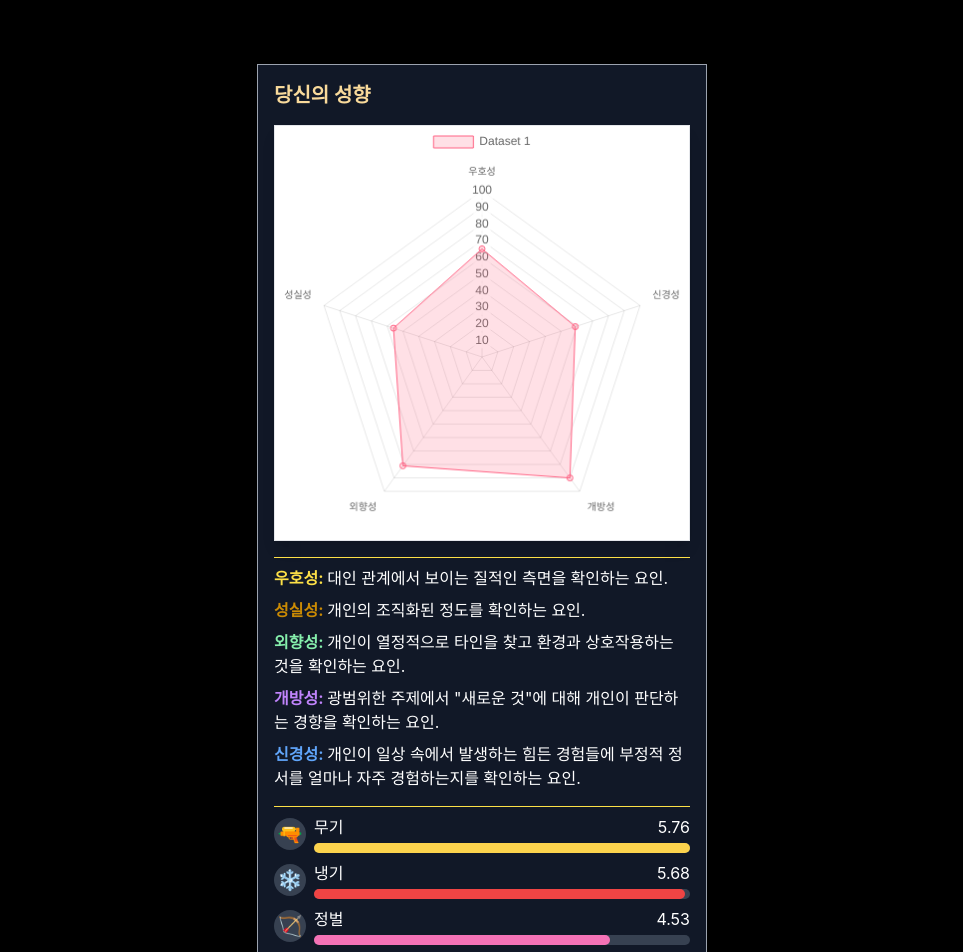
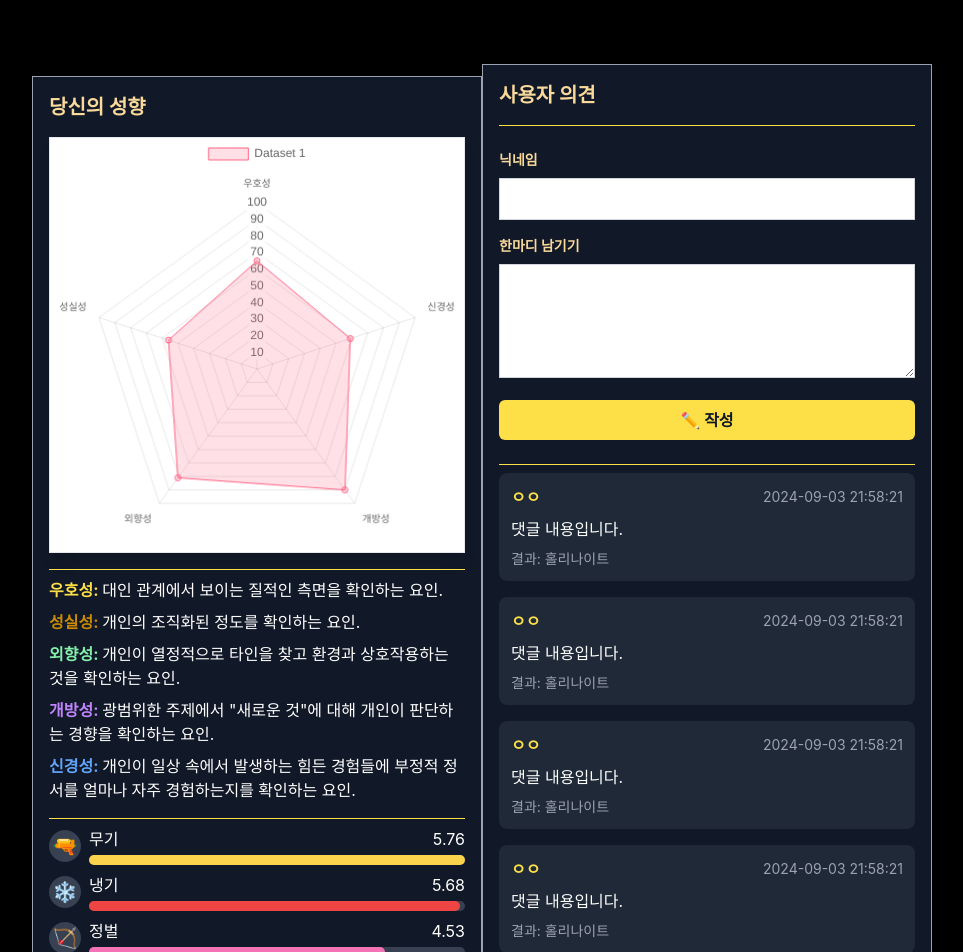
Before and after one commit to yoyoyoun18/la-front-end, a React (Create React App) app: page /result in a window 1280 px wide. Shown: the top 952 px of the page, without its empty margins (158-1121 px from the left). Built offline with nearby package versions, Linux system fonts and the light colour scheme.

Commit message:
feat: 댓글창 구현

```diff
--- a/src/pages/Results.tsx
+++ b/src/pages/Results.tsx
@@ -21,12 +21,86 @@ function Results() {
     { name: "보조", value: 4.16, color: "bg-pink-300", icon: "🛡️" },
   ];
 
+  const commentData = [
+    {
+      name: "ㅇㅇ",
+      result: "홀리나이트",
+      createdAt: "2024-09-03 21:58:21",
+      content: "댓글 내용입니다.",
+    },
+    {
+      name: "ㅇㅇ",
+      result: "홀리나이트",
+      createdAt: "2024-09-03 21:58:21",
+      content: "댓글 내용입니다.",
+    },
+    {
+      name: "ㅇㅇ",
+      result: "홀리나이트",
+      createdAt: "2024-09-03 21:58:21",
+      content: "댓글 내용입니다.",
+    },
+    {
+      name: "ㅇㅇ",
+      result: "홀리나이트",
+      createdAt: "2024-09-03 21:58:21",
+      content: "댓글 내용입니다.",
+    },
+    {
+      name: "ㅇㅇ",
+      result: "홀리나이트",
+      createdAt: "2024-09-03 21:58:21",
+      content: "댓글 내용입니다.",
+    },
+    {
+      name: "ㅇㅇ",
+      result: "홀리나이트",
+      createdAt: "2024-09-03 21:58:21",
+      content: "댓글 내용입니다.",
+    },
+    {
+      name: "ㅇㅇ",
+      result: "홀리나이트",
+      createdAt: "2024-09-03 21:58:21",
+      content: "댓글 내용입니다.",
+    },
+    {
+      name: "ㅇㅇ",
+      result: "홀리나이트",
+      createdAt: "2024-09-03 21:58:21",
+      content: "댓글 내용입니다.",
+    },
+    {
+      name: "ㅇㅇ",
+      result: "홀리나이트",
+      createdAt: "2024-09-03 21:58:21",
+      content: "댓글 내용입니다.",
+    },
+  ];
+
   const navigate = useNavigate();
 
   const maxValue = Math.max(...data.map((item) => item.value));
 
+  const [currentPage, setCurrentPage] = useState(1);
+  const commentsPerPage = 5;
+
+  // 페이지네이션을 위한 댓글 데이터 계산
+  const indexOfLastComment = currentPage * commentsPerPage;
+  const indexOfFirstComment = indexOfLastComment - commentsPerPage;
+  const currentComments = commentData.slice(
+    indexOfFirstComment,
+    indexOfLastComment
+  );
+
+  // 총 페이지 수 계산
+  const totalPages = Math.ceil(commentData.length / commentsPerPage);
+
+  // 페이지 변경 함수
+  const paginate = (pageNumber: number) => setCurrentPage(pageNumber);
+
   return (
-    <div className="h-auto w-full bg-black flex justify-center items-center flex-col p-16">
+    <div className="h-auto w-full bg-black flex justify-center items-center flex-row p-16">
       <div className="w-[450px] bg-gray-900 p-4 border border-gray-400">
         <RadarChart />
         <div className="text-white border-t border-yellow-300 mt-4 pt-2 pb-2">
@@ -106,8 +180,96 @@ function Results() {
           </div>
         </div>
       </div>
-      <div className="w-96 h-11 bg-gray-400 flex justify-center items-center">
-        AD
+      <div className="w-[450px] h-[1247px] bg-gray-900 p-4 border border-gray-400">
+        <h2 className="text-xl font-bold mb-4 text-start text-[#F9DA9B]">
+          사용자 의견
+        </h2>
+        <div className=" border-t border-yellow-300 mt-4 pt-2 pb-2">
+          <form
+            // onSubmit={handleSubmit}
+            className="max-w-md mx-auto mt-4 bg-none"
+          >
+            <div className="mb-4">
+              <label
+                htmlFor="nickname"
+                className="block text-sm font-bold text-[#F9DA9B] mb-2"
+              >
+                닉네임
+              </label>
+              <input
+                type="text"
+                id="nickname"
+                name="nickname"
+                // value={formData.nickname}
+                // onChange={handleChange}
+                className="w-full px-3 py-2 border border-gray-300 focus:outline-none focus:ring-2 focus:ring-blue-500"
+                required
+              />
+            </div>
+            <div className="mb-4">
+              <label
+                htmlFor="comment"
+                className="block text-sm font-bold text-[#F9DA9B] mb-2"
+              >
+                한마디 남기기
+              </label>
+              <textarea
+                id="comment"
+                name="comment"
+                // value={formData.comment}
+                // onChange={handleChange}
+                rows={4}
+                className="w-full px-3 py-2 border border-gray-300 focus:outline-none focus:ring-2 focus:ring-blue-500 resize-y"
+                required
+              />
+            </div>
+            <button
+              type="submit"
+              className="w-full bg-yellow-300 py-2 px-4 rounded-md text-gray-900 font-bold hover:bg-yellow-600 focus:outline-none focus:ring-2 focus:ring-blue-500 focus:ring-offset-2"
+            >
+              ✏️ 작성
+            </button>
+          </form>
+        </div>
+        <div className="border-t border-yellow-300 mt-4 pt-2 pb-2">
+          <div className="h-auto overflow-y-auto">
+            {currentComments.map((comment, index) => (
+              <div key={index} className="mb-4 bg-gray-800 p-3 rounded-lg">
+                <div className="flex justify-between items-center mb-2">
+                  <span className="text-yellow-300 font-bold">
+                    {comment.name}
+                  </span>
+                  <span className="text-gray-400 text-sm">
+                    {comment.createdAt}
+                  </span>
+                </div>
+                <p className="text-white mb-2">{comment.content}</p>
+                <p className="text-gray-400 text-sm">결과: {comment.result}</p>
+              </div>
+            ))}
+          </div>
+          {/* 페이지네이션 UI */}
+          <div className="flex justify-center mt-4">
+            {Array.from({ length: totalPages }, (_, i) => (
+              <button
+                key={i}
+                onClick={() => paginate(i + 1)}
+                className={`mx-1 px-3 py-1 rounded ${
+                  currentPage === i + 1
+                    ? "bg-yellow-300 text-gray-900"
+                    : "bg-gray-700 text-white hover:bg-gray-600"
+                }`}
+              >
+                {i + 1}
+              </button>
+            ))}
+          </div>
+        </div>
+        <div className="w-full h-[150px] flex justify-center items-center">
+          <div className="w-full h-24 bg-gray-400 flex justify-center items-center">
+            AD
+          </div>
+        </div>
       </div>
     </div>
   );
```
